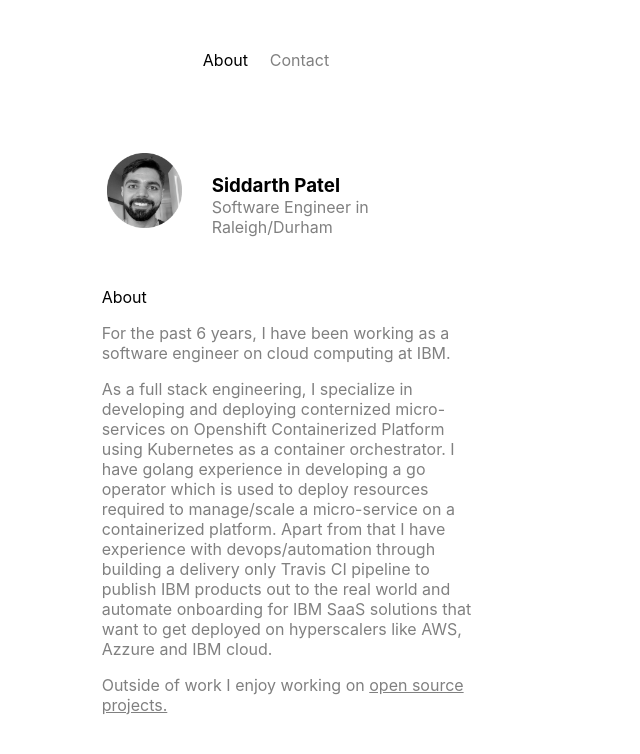
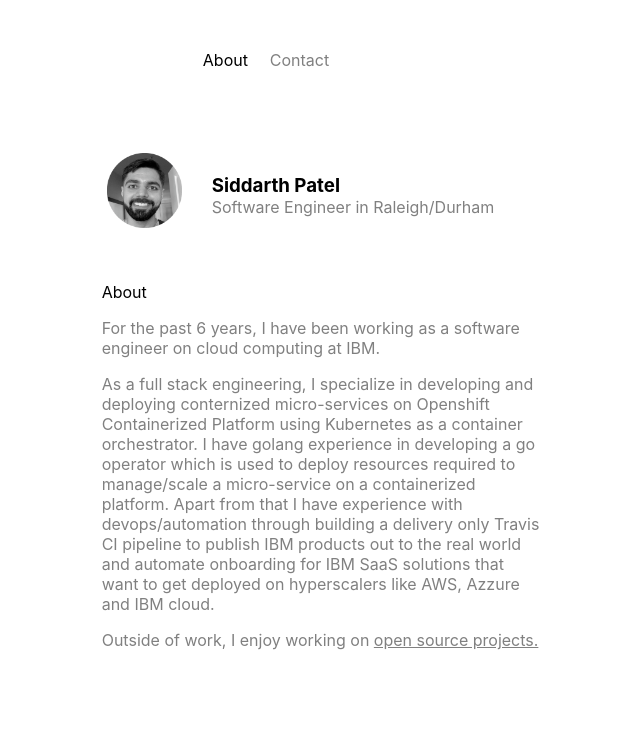
Before and after one commit to siddarthpatel/personal, a React app: page / in a window 1280 px wide. Shown: the top 754 px of the page, without its empty margins (374-1014 px from the left). Built offline with nearby package versions, Linux system fonts and the light colour scheme.

Commit message:
add animation

```diff
--- a/package.json
+++ b/package.json
@@ -11,6 +11,8 @@
   "author": "Siddarth Patel",
   "license": "ISC",
   "dependencies": {
+    "@emotion/react": "^11.13.3",
+    "@emotion/styled": "^11.13.0",
     "babel-cli": "6.26.0",
     "babel-core": "^6.26.3",
     "babel-loader": "^7.1.5",
@@ -20,6 +22,7 @@
     "css-loader": "7.1.2",
     "file-loader": "^6.2.0",
     "font-awesome": "^4.7.0",
+    "framer-motion": "^11.11.11",
     "live-server": "^1.2.2",
     "node-sass": "9.0.0",
     "normalize.css": "8.0.1",
--- a/src/components/About.js
+++ b/src/components/About.js
@@ -2,6 +2,8 @@ import React from 'react';
 import pic from '../../public/media/pic.png';
 import Navbar from './NavBar';
 import { useLocation } from 'react-router-dom';
+import { motion } from 'framer-motion';
+
 
 const About = () => {
     const match = useLocation()
@@ -9,6 +11,7 @@ const About = () => {
     return (
         <div>
             <Navbar path={match.pathname}/>
+            <motion.div initial={{opacity: 0}} animate={{opacity:1}} transition={{duration:0.5}}>
                 <div className='about-container'>
                     <div className='about-container-personal'>
                         <div className='about-container-personal-details'>
@@ -36,11 +39,12 @@ const About = () => {
                                 that want to get deployed on hyperscalers like AWS, Azzure and IBM cloud.
                             </p>
                             <p>
-                            Outside of work I enjoy working on <a href={'https://github.com/org-not-included'} target="_blank">open source projects.</a>
+                                Outside of work, I enjoy working on <a href={'https://github.com/org-not-included'} target="_blank">open source projects.</a>
                             </p>
                         </div>
                     </div>
                 </div>
+            </motion.div>
         </div>
     );
 };
--- a/src/components/App.js
+++ b/src/components/App.js
@@ -2,6 +2,8 @@ import React from 'react';
 import { BrowserRouter as Router, Routes, Route } from 'react-router-dom';
 import About from './About';
 import Contact from './Contact';
+import { AnimatePresence } from 'framer-motion';
+
 // import Navbar from './NavBar';
 
 function NoMatch() {
@@ -17,11 +19,13 @@ const App = () => {
   return (
     <Router>
       {/* <Navbar /> */}
-      <Routes>
-        <Route path="/" element={<About />} />
-        <Route path="/contact" element={<Contact />} />
-        <Route path="*" element={<NoMatch />} />
-      </Routes>
+      <AnimatePresence mode='wait'>
+        <Routes>
+          <Route path="/" element={<About />} />
+          <Route path="/contact" element={<Contact />} />
+          <Route path="*" element={<NoMatch />} />
+        </Routes>
+      </AnimatePresence>
     </Router>
   );
 }
--- a/src/components/Contact.js
+++ b/src/components/Contact.js
@@ -2,12 +2,14 @@ import React from 'react';
 import Navbar from './NavBar';
 import { useLocation } from 'react-router-dom';
 import resume from '../../public/media/Resume.pdf';
+import { motion } from 'framer-motion';
 
 const Contact = () => {
     const match = useLocation()
     return (
         <div>
             <Navbar path={match.pathname} />
+            <motion.div initial={{opacity: 0}} animate={{opacity:1}} transition={{duration:0.5}}>
                 <div className='contact-container'>
                     <div className='title'>
                         <p>Contact</p>
@@ -26,6 +28,7 @@ const Contact = () => {
                         </div>
                     </div>
                 </div>
+            </motion.div>
         </div>
     );
 };
--- a/src/components/Navbar.js
+++ b/src/components/Navbar.js
@@ -1,14 +1,23 @@
 import React from "react";
 import { Link } from 'react-router-dom';
+import { motion } from 'framer-motion';
 
 
 const Navbar = ({ path }) => {
     return (
-        <div className="navbar-container">
+        <div className="navbar-container sm:flex">
             <nav>
                 <div className="navbar-container-items">
-                    <Link to='/' className={path === '/' ? 'selected': ''}> About </Link>
-                    <Link to='/contact' className={path === '/contact' ? 'selected': ''}> Contact </Link>
+                    <Link to='/' className={path === '/' ? 'selected': ''}>
+                        <motion.div whileHover={{ scale: 1.1 }} /*whileTap={{ scale: 1.0 }}*/>
+                            About
+                        </motion.div>
+                     </Link>
+                    <Link to='/contact' className={path === '/contact' ? 'selected': ''}>
+                        <motion.div whileHover={{ scale: 1.1 }} /*whileTap={{ scale: 1.0 }}*/>
+                            Contact
+                        </motion.div>
+                    </Link>
                 </div>
             </nav>
         </div>
--- a/styles/components/_about.scss
+++ b/styles/components/_about.scss
@@ -2,7 +2,7 @@
     margin-top: 75px;
     position: relative;
     left: 37%;
-    width: 30%;
+    width: 35%;
     &-personal {
         &-details {
             display: flex;
```
Also changed, not shown: 2 other files (tests, documents, lock files or other folders). Lines whose indentation alone changed are shown as unchanged.
